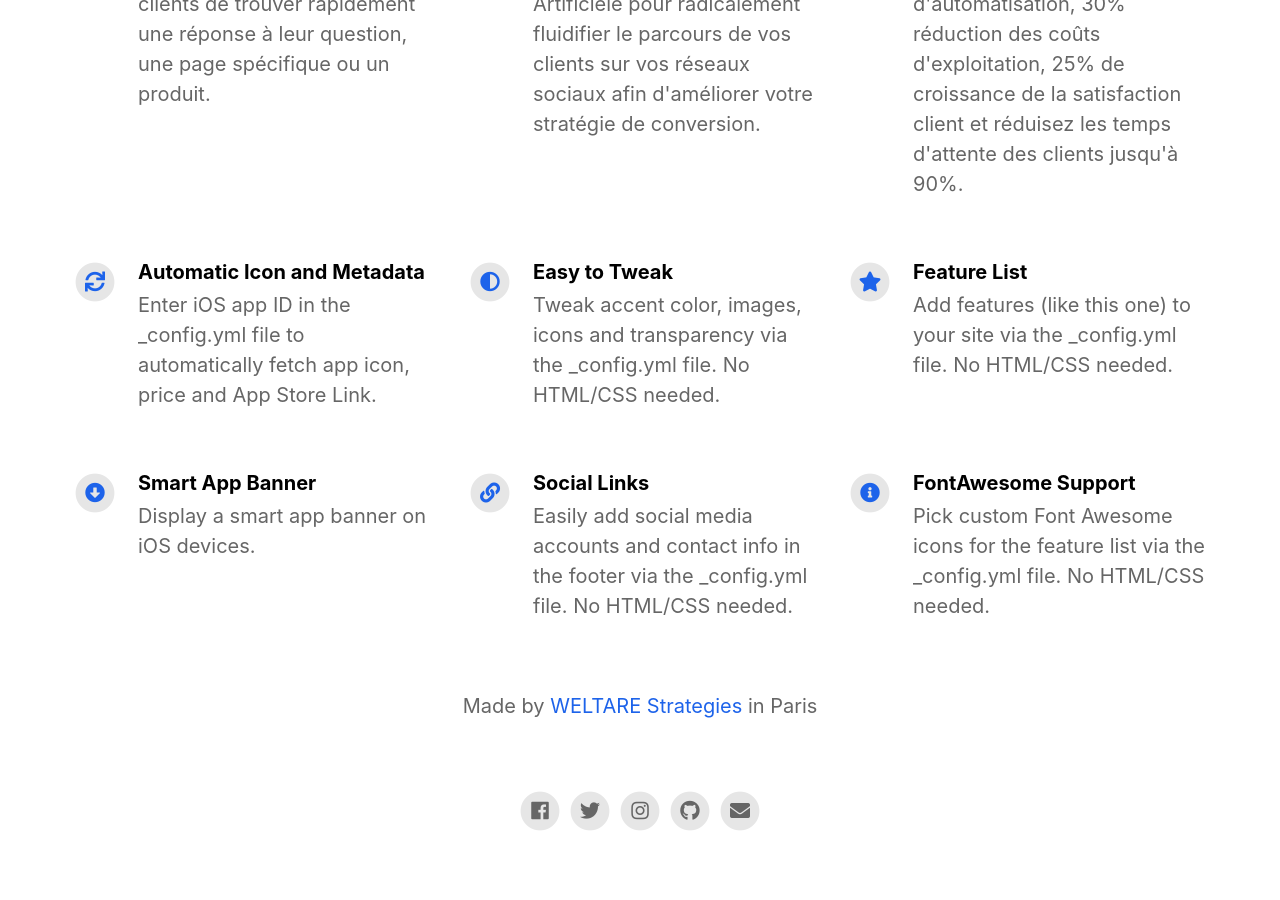
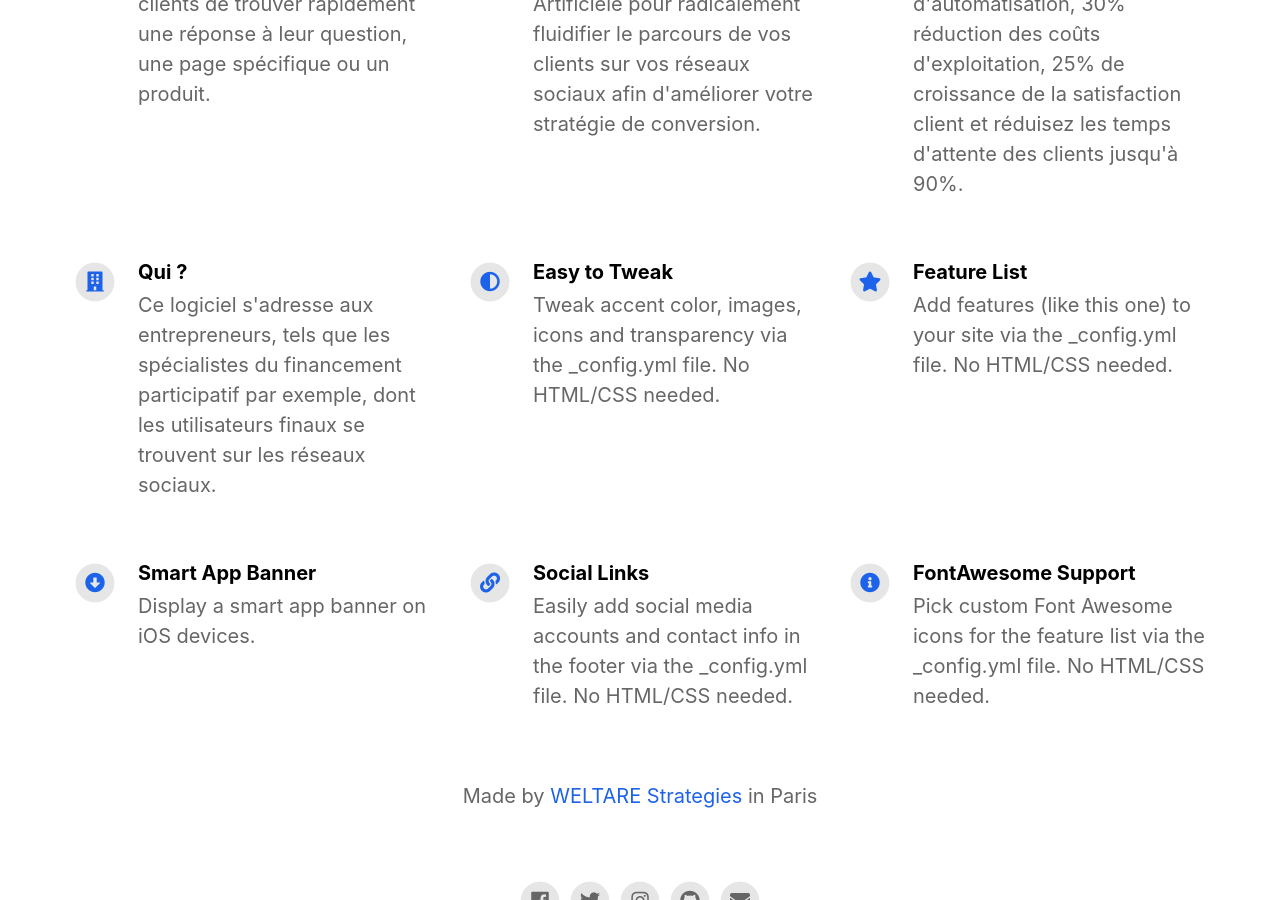
Before and after one commit to weltare/strategies, a Jekyll site: the page built from index.html, in a window 1280 px wide and 900 px high, scrolled down 1213 px. Built offline with Jekyll 4.4.1, drawn with Linux system fonts in a browser that asks for light colours; nearby versions of some CDN libraries.

Commit message:
Update _config.yml : Qui ?
title                                 : Qui ?
    description                           : Ce logiciel s'adresse aux entrepreneurs, tels que les spécialistes du financement participatif par exemple, dont les utilisateurs finaux se trouvent sur les réseaux sociaux.
    fontawesome_icon_name                 : building

```diff
--- a/_config.yml
+++ b/_config.yml
@@ -47,9 +47,9 @@ features                                  :
     description                           : Obtenez en moyenne un taux de conversion 10 fois supérieur, 75% de taux d'automatisation, 30% réduction des coûts d'exploitation, 25% de croissance de la satisfaction client et réduisez les temps d'attente des clients jusqu'à 90%.
     fontawesome_icon_name                 : ruler-combined
 
-  - title                                 : Automatic Icon and Metadata
-    description                           : Enter iOS app ID in the _config.yml file to automatically fetch app icon, price and App Store Link.
-    fontawesome_icon_name                 : sync
+  - title                                 : Qui ?
+    description                           : Ce logiciel s'adresse aux entrepreneurs, tels que les spécialistes du financement participatif par exemple, dont les utilisateurs finaux se trouvent sur les réseaux sociaux.
+    fontawesome_icon_name                 : building
 
   - title                                 : Easy to Tweak
     description                           : Tweak accent color, images, icons and transparency via the _config.yml file. No HTML/CSS needed.
```
